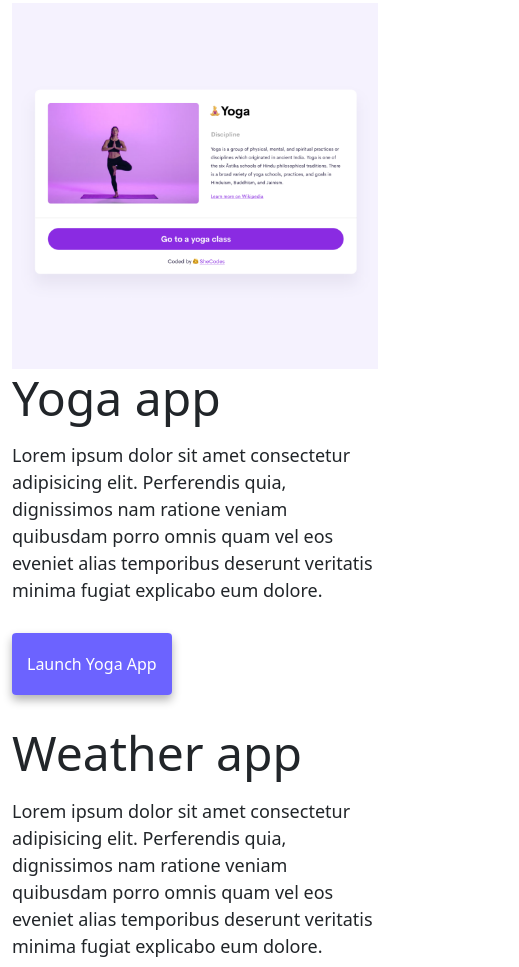
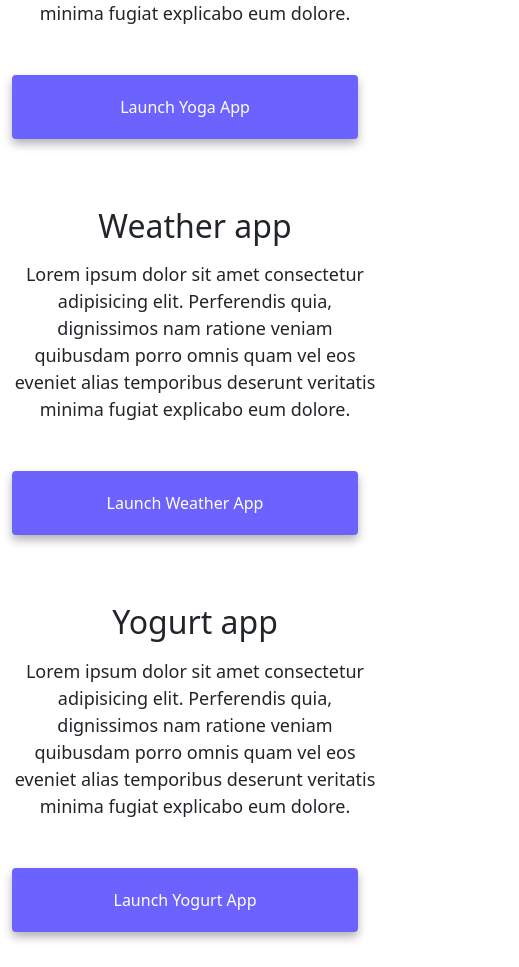
Before and after one commit to sana-mk/portfolio1, a plain HTML site: page index.html in a window 390 px wide. Shown: the part 637-1604 px from the top of the page, 519 px wide, since content can reach past the window. Drawn offline with nearby package versions, Linux system fonts and the light colour scheme.

Commit message:
making website responsive

```diff
--- a/index.html
+++ b/index.html
@@ -76,7 +76,11 @@
     <div class="container">
       <div class="row">
         <div class="col-md-6">
-          <img src="/images/yoga.png" alt="yoga project" class="img-fluid" />
+          <img
+            src="/images/yoga.png"
+            alt="yoga project"
+            class="img-fluid project"
+          />
         </div>
         <div class="col-md-6">
           <h2 class="mb-3">Yoga app</h2>
@@ -87,7 +91,7 @@
             explicabo eum dolore.
           </p>
           <div class="mt-5">
-            <a href="#" class="primary-button ms-0" title="yoga project"
+            <a href="#" class="primary-button ms-0 btn-pro" title="yoga project"
               >Launch Yoga App</a
             >
           </div>
@@ -103,7 +107,10 @@
             explicabo eum dolore.
           </p>
           <div class="mt-5">
-            <a href="#" class="primary-button ms-0" title="weather project"
+            <a
+              href="#"
+              class="primary-button ms-0 btn-pro"
+              title="weather project"
               >Launch weather App</a
             >
           </div>
@@ -112,7 +119,7 @@
           <img
             src="/images/weather.png"
             alt="weather project"
-            class="img-fluid"
+            class="img-fluid project"
           />
         </div>
       </div>
@@ -121,7 +128,7 @@
           <img
             src="/images/yogurt.png"
             alt="yogurt project"
-            class="img-fluid"
+            class="img-fluid project"
           />
         </div>
         <div class="col-md-6">
@@ -133,7 +140,10 @@
             explicabo eum dolore.
           </p>
           <div class="mt-5">
-            <a href="#" class="primary-button ms-0" title="yogurt project"
+            <a
+              href="#"
+              class="primary-button ms-0 btn-pro"
+              title="yogurt project"
               >Launch Yogurt App</a
             >
           </div>
--- a/src/style.css
+++ b/src/style.css
@@ -63,3 +63,23 @@ p {
 .email-link:hover {
   text-decoration: underline;
 }
+@media (max-width: 576px) {
+  .project {
+    display: none;
+  }
+  h1 {
+    font-size: 48px;
+  }
+  h2 {
+    font-size: 32px;
+  }
+  h2,
+  p {
+    text-align: center;
+  }
+
+  .btn-pro {
+    text-align: center;
+    display: block;
+  }
+}
```
